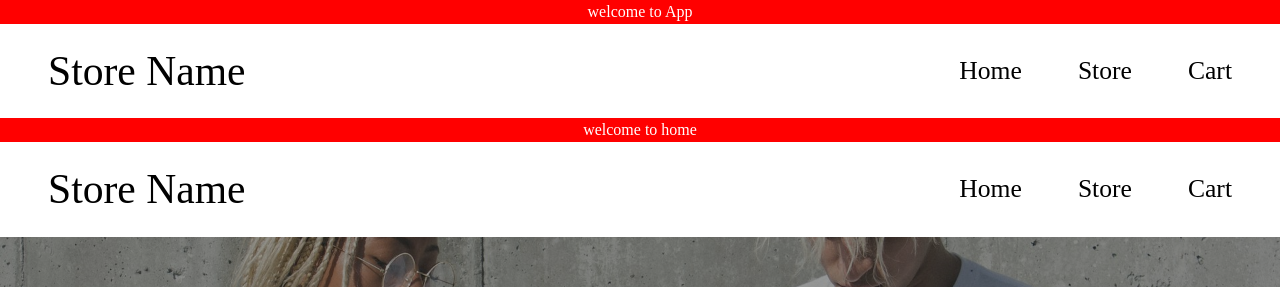
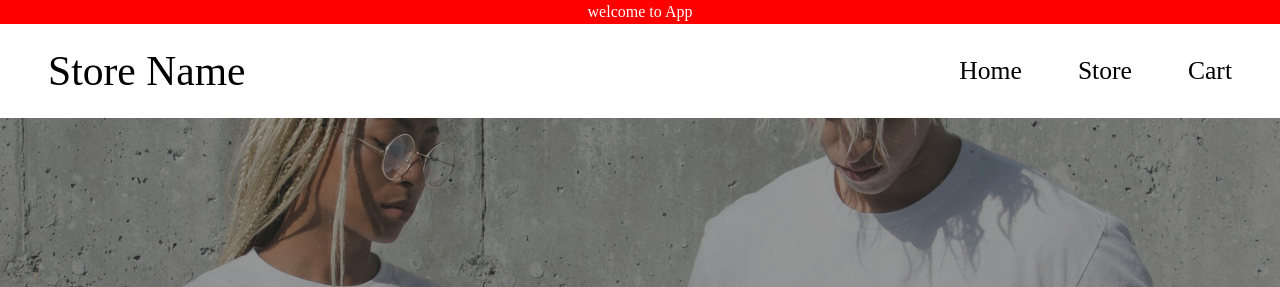
Before and after one commit to yassineb07/shopping-cart, a React (Vite) app: page / in a window 1280 px wide. Shown: the top 287 px of the page. Built offline with nearby package versions, Linux system fonts and the light colour scheme.

Commit message:
refactor: remove Announcement and Header from home page

```diff
--- a/src/pages/Home/Home.jsx
+++ b/src/pages/Home/Home.jsx
@@ -1,14 +1,10 @@
 import styles from './Home.module.css';
-import Header from '../../components/Header/Header';
 import HeroSection from '../../components/HeroSection/HeroSection';
 import ProductsSection from '../../components/ProductsSection/ProductsSection';
-import Announcement from '../../components/Announcement/Announcement';
 
 const Home = () => {
   return (
     <div className={styles.home}>
-      <Announcement text={'welcome to home'} />
-      <Header />
       <HeroSection />
       <section className={styles.productSection}>
         <h1 className={styles.productSectionTitle}>Featured Products</h1>
```
